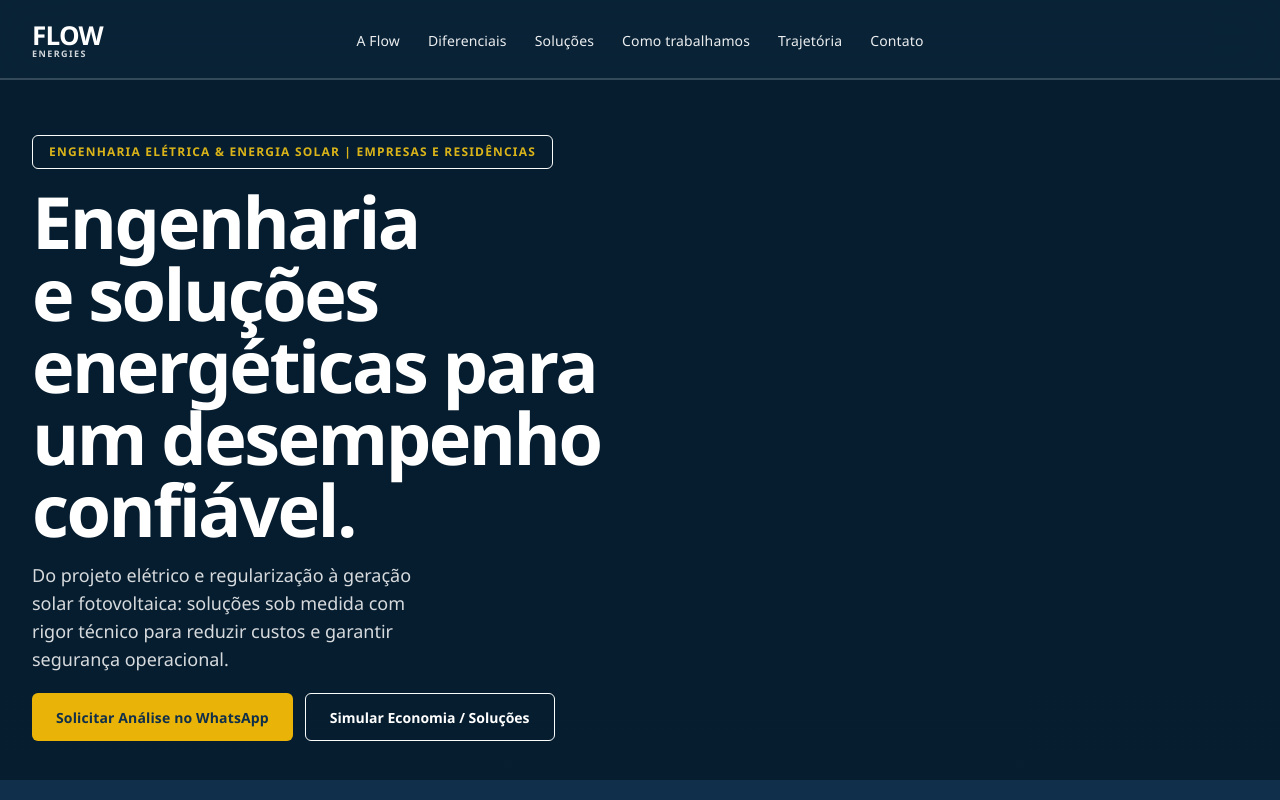
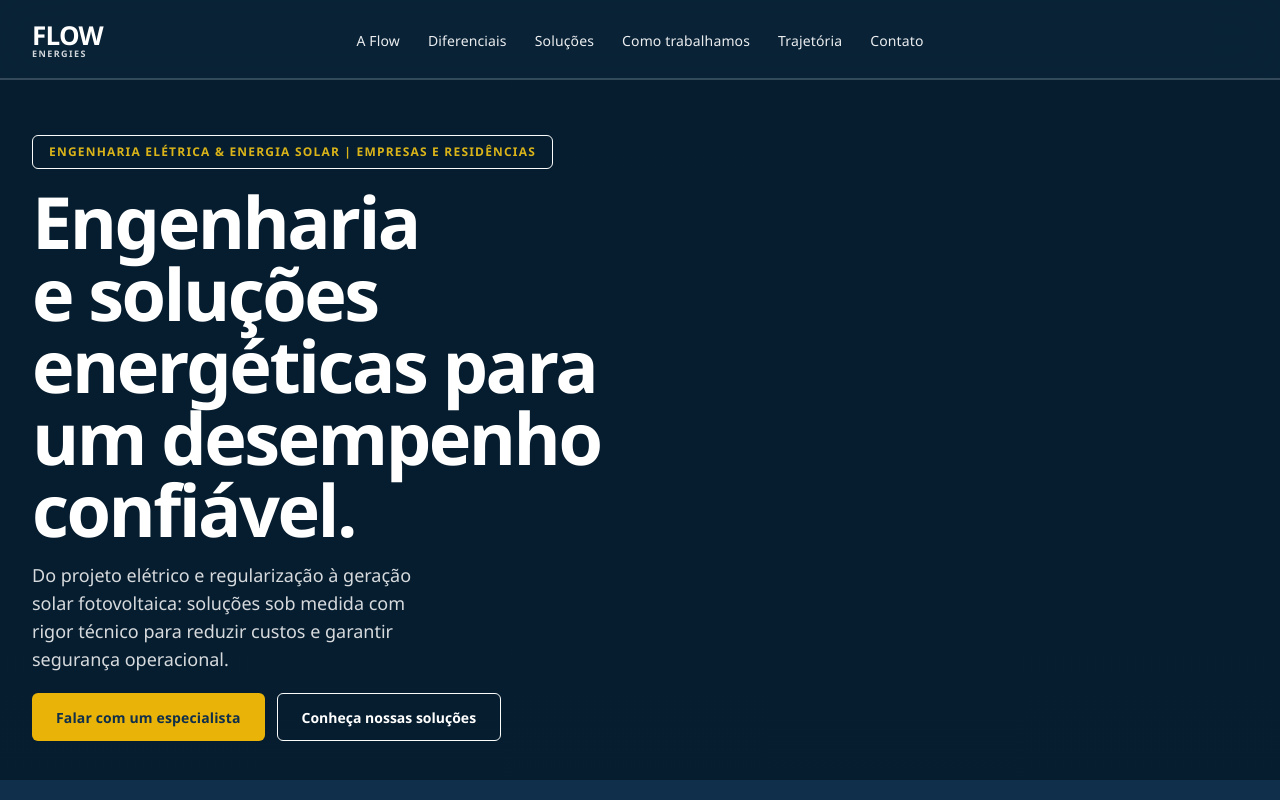
Before and after one commit to beAndrade/flow-site, an Angular app: page / in a window 1280 px wide. Shown: the top 800 px of the page. Built offline with nearby package versions, Linux system fonts and the light colour scheme.

Commit message:
fix(flow): alinha CTAs do Hero (H1)

```diff
--- a/src/app/features/home/home.component.html
+++ b/src/app/features/home/home.component.html
@@ -36,8 +36,8 @@
           href="https://wa.me/5522998449702?text=Ol%C3%A1!%20Conheci%20a%20Flow%20Energies%20pelo%20site%20e%20gostaria%20de%20conhecer%20melhor%20a%20empresa%20e%20entender%20como%20voc%C3%AAs%20podem%20me%20ajudar."
           target="_blank"
           rel="noopener noreferrer"
-        >Solicitar Análise no WhatsApp</a>
-        <a class="hero__secondary" href="#solucoes">Simular Economia / Soluções</a>
+        >Falar com um especialista</a>
+        <a class="hero__secondary" href="#solucoes">Conheça nossas soluções</a>
       </div>
     </div>
   </div>
```
